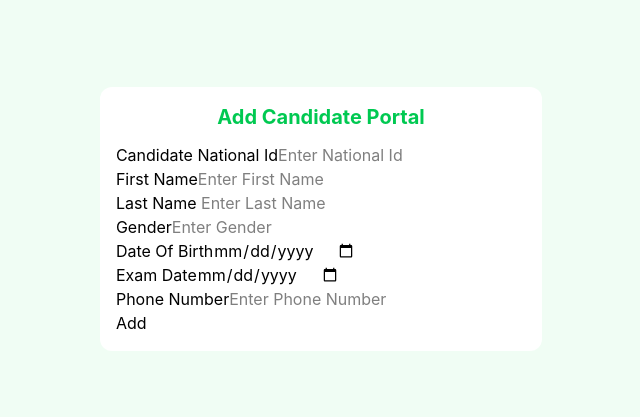
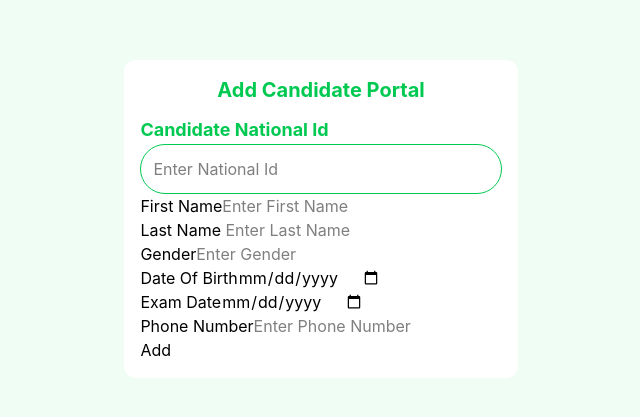
Before and after one commit to niyomugaboetiene/Rwanda-Driving-License, a React app in the folder frontend/: page / in a window 1280 px wide. Shown: the part 181-598 px from the top of the page, without its empty margins (319-959 px from the left). Built offline with nearby package versions, Linux system fonts and the light colour scheme; the HTML template or start-up script is replaced by a standard one.

Commit message:
first commit of(RDL) frontend based

```diff
--- a/frontend/src/components/candidates/AddCandidate.jsx
+++ b/frontend/src/components/candidates/AddCandidate.jsx
@@ -35,10 +35,11 @@ const AddCandidate = () => {
                 {message && (
                     <p>{message}</p>
                 )}
-                <div>
-                    <label>Candidate National Id</label>
+                <div className="mt-3">
+                    <label className="text-lg font-bold text-green-500 block">Candidate National Id</label>
                     <input
                       type="number"
+                      className="w-full py-3 border border-green-500 rounded-full px-3"
                       placeholder="Enter National Id"
                       onChange={(e) => setCandidateNationalId(e.target.value)}
                       required={true}
```
